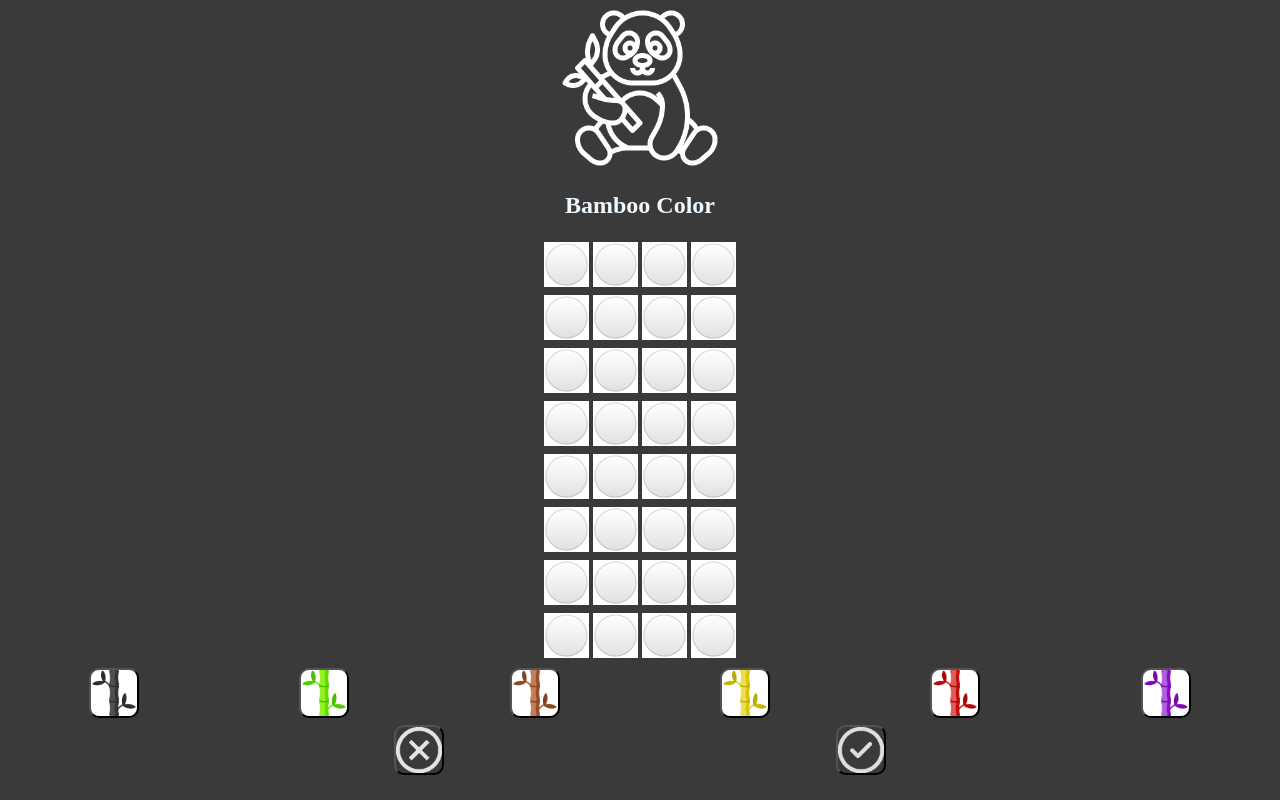
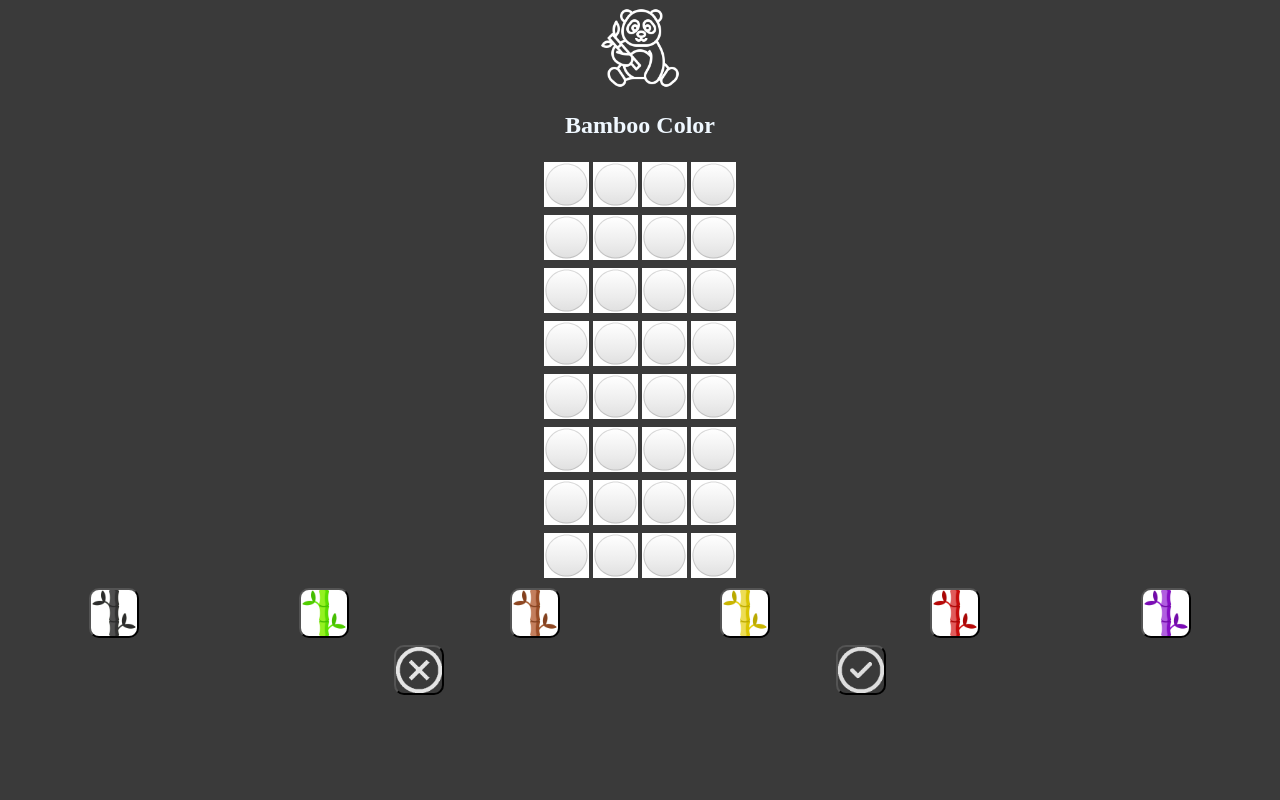
Before and after one commit to frisk038/colormind, a Vue app: page / in a window 1280 px wide. Built offline with nearby package versions, Linux system fonts and the light colour scheme.

Commit message:
logo size changed

```diff
--- a/src/components/Header/Header.vue
+++ b/src/components/Header/Header.vue
@@ -13,7 +13,7 @@ export default {
 
 <style>
 .logo {
-    width: 10em;
+    width: 5em;
 }
 .headLogo {
     width: 80%;
```
